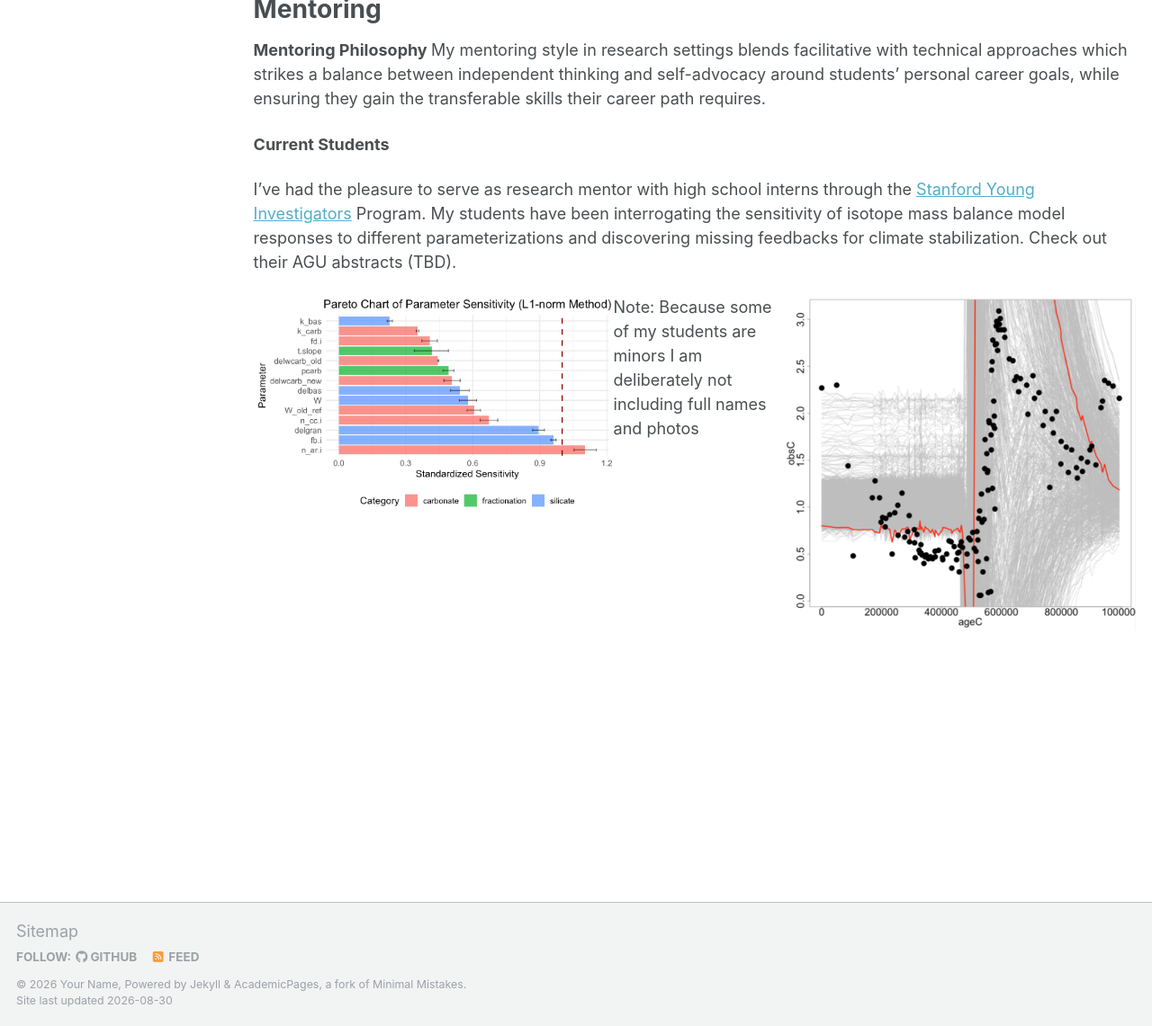
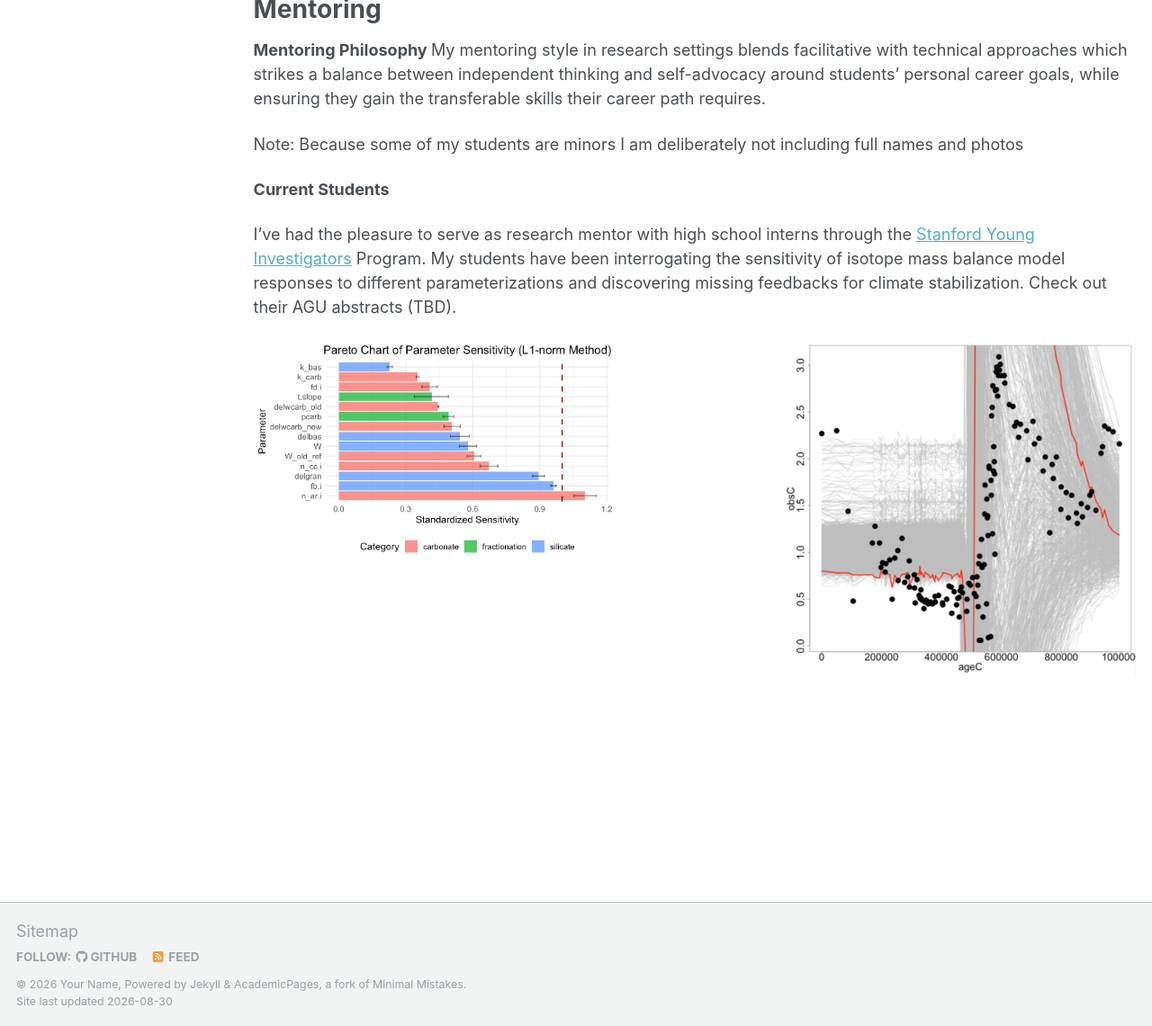
Before and after one commit to aprow620/aprow620.github.io, a Jekyll site: the page built from _pages/mentoring.md, in a window 1280 px wide and 1344 px high, cut to the strip 203-1344 px from the top of the window. Shown: the whole strip at 90% size. Built offline with Jekyll 4.4.1, drawn with Linux system fonts in a browser that asks for light colours.

```diff
--- a/_pages/mentoring.md
+++ b/_pages/mentoring.md
@@ -7,11 +7,11 @@ author_profile: true
 <b> Mentoring Philosophy </b>
 My mentoring style in research settings blends facilitative with technical approaches which strikes a balance between independent thinking and self-advocacy around students' personal career goals, while ensuring they gain the transferable skills their career path requires.
 
+Note: Because some of my students are minors I am deliberately not including full names and photos
+
 <b> Current Students </b>
 
 I've had the pleasure to serve as research mentor with high school interns through the <a href="https://sustainability.stanford.edu/admissions-education/k-12-outreach/young-investigators">Stanford Young Investigators</a> Program. My students have been interrogating the sensitivity of isotope mass balance model responses to different parameterizations and discovering missing feedbacks for climate stabilization. Check out their AGU abstracts (TBD).
 
 <img style="float: left;" src="../images/sensitivity.png" alt="drawing" width="400"/>
 <img style="float: right;" src="../images/feedbacks.png" alt="drawing" width="400"/>
-
-Note: Because some of my students are minors I am deliberately not including full names and photos
```
